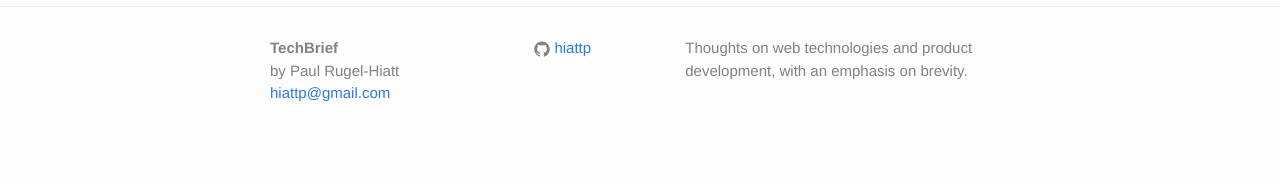
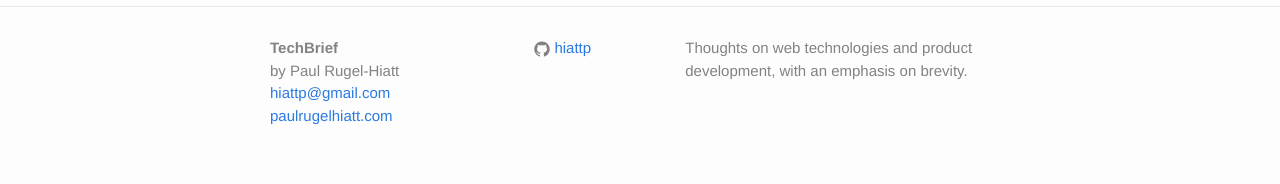
Before and after one commit to hiattp/blog, a Jekyll site: the page built from index.html, in a window 1280 px wide. Shown: the part 965-1149 px from the top of the page. Built offline with Jekyll 4.4.1, drawn with Linux system fonts in a browser that asks for light colours.

Commit message:
added linke to main website

```diff
--- a/_includes/footer.html
+++ b/_includes/footer.html
@@ -10,6 +10,7 @@
           <li><b>{{ site.title }}</b></li>
           <li>by Paul Rugel-Hiatt</li>
           <li><a href="mailto:{{ site.email }}">{{ site.email }}</a></li>
+          <li><a href="http://www.paulrugelhiatt.com">paulrugelhiatt.com</a></li>
         </ul>
       </div>
 
```
